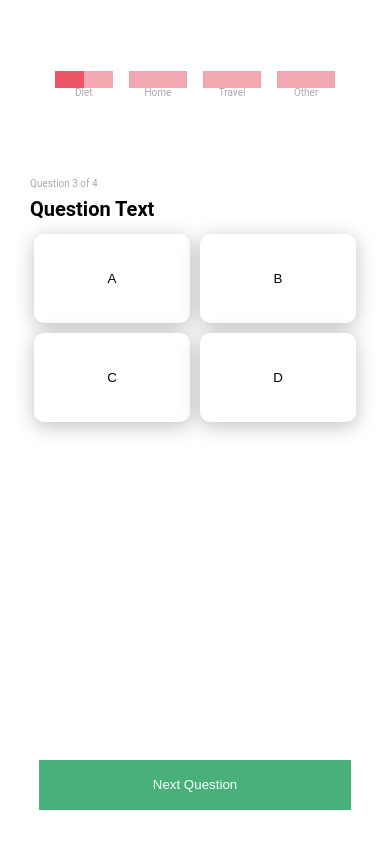
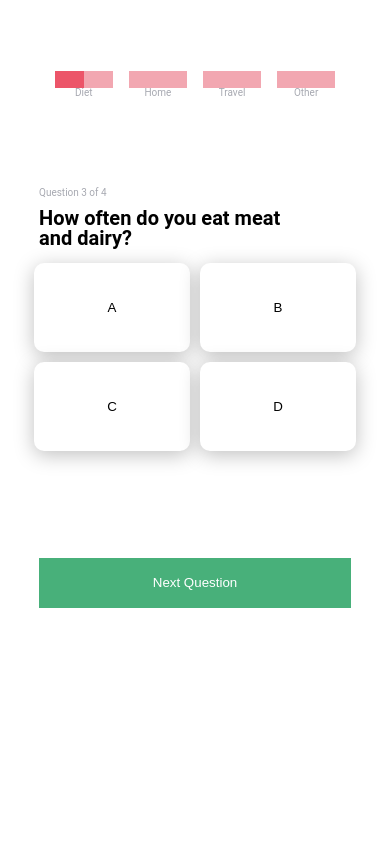
Before and after one commit to AnatDean/carbon-footprint-survey-fe, a React (Create React App) app: page / in a window 390 px wide. Shown: the top 844 px of the page. Built offline with nearby package versions, Linux system fonts and the light colour scheme.

Commit message:
complete mobile styling for question page

```diff
--- a/src/App.tsx
+++ b/src/App.tsx
@@ -19,7 +19,7 @@ function App() {
           <QuestionPage
             currentQuestionNum={2}
             totalQuestions={4}
-            question={'Question Text'}
+            question={'How often do you eat meat and dairy?'}
             answers={['A', 'B', 'C', 'D']}
           />
         </Container>
--- a/src/components/Pages/QuestionPage.tsx
+++ b/src/components/Pages/QuestionPage.tsx
@@ -2,7 +2,6 @@ import React from 'react';
 import styled from 'styled-components';
 import Button from '../Button';
 import ProgressBar from '../Quiz/ProgressBar';
-import ProgressBarIcon from '../Quiz/ProgressBarIcon';
 import QuestionDetails from '../Quiz/QuestionDetails';
 interface QuestionPageProps {
   currentQuestionNum: number;
@@ -21,14 +20,20 @@ const Container = styled.main`
   text-align: start;
 `;
 
-const QuizContainer = styled.section`
-  height: 70vh;
-`;
+const QuizContainer = styled.section``;
 
 const AnswerList = styled.ul`
   list-style: none;
   display: flex;
   flex-wrap: wrap;
+  justify-content: center;
+`;
+
+const Footer = styled.footer`
+  height: 30vh;
+  width: 100%;
+  display: flex;
+  align-items:center;
   justify-content: center;
 `;
 
@@ -57,9 +62,11 @@ const QuestionPage: React.FC<QuestionPageProps> = ({
         ))}
       </AnswerList>
     </QuizContainer>
-    <Button onClick={() => {}} buttonType='primary'>
-      Next Question
-    </Button>
+    <Footer>
+      <Button onClick={() => {}} buttonType='primary'>
+        Next Question
+      </Button>
+    </Footer>
   </Container>
 );
 export default QuestionPage;
--- a/src/components/Quiz/QuestionDetails.tsx
+++ b/src/components/Quiz/QuestionDetails.tsx
@@ -5,8 +5,8 @@ import { rem } from 'polished';
 const Container = styled.div`
   align-self: center;
   width: 100%;
-  padding-left: ${rem('30px')};
-  padding-top: ${rem('10px')};
+  padding-left: 10%;
+  padding-top: 5%;
 `;
 
 const Detail = styled.p`
```
